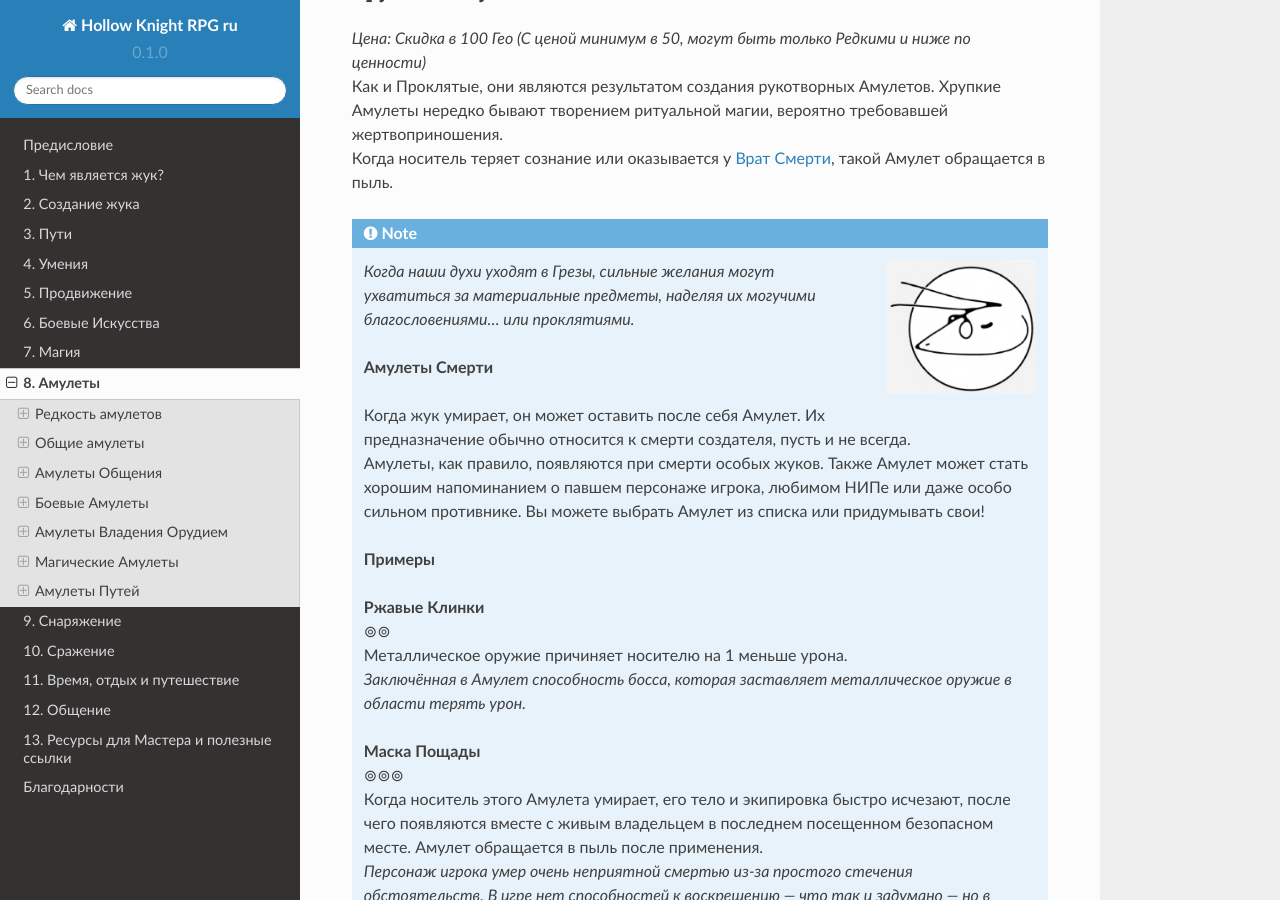
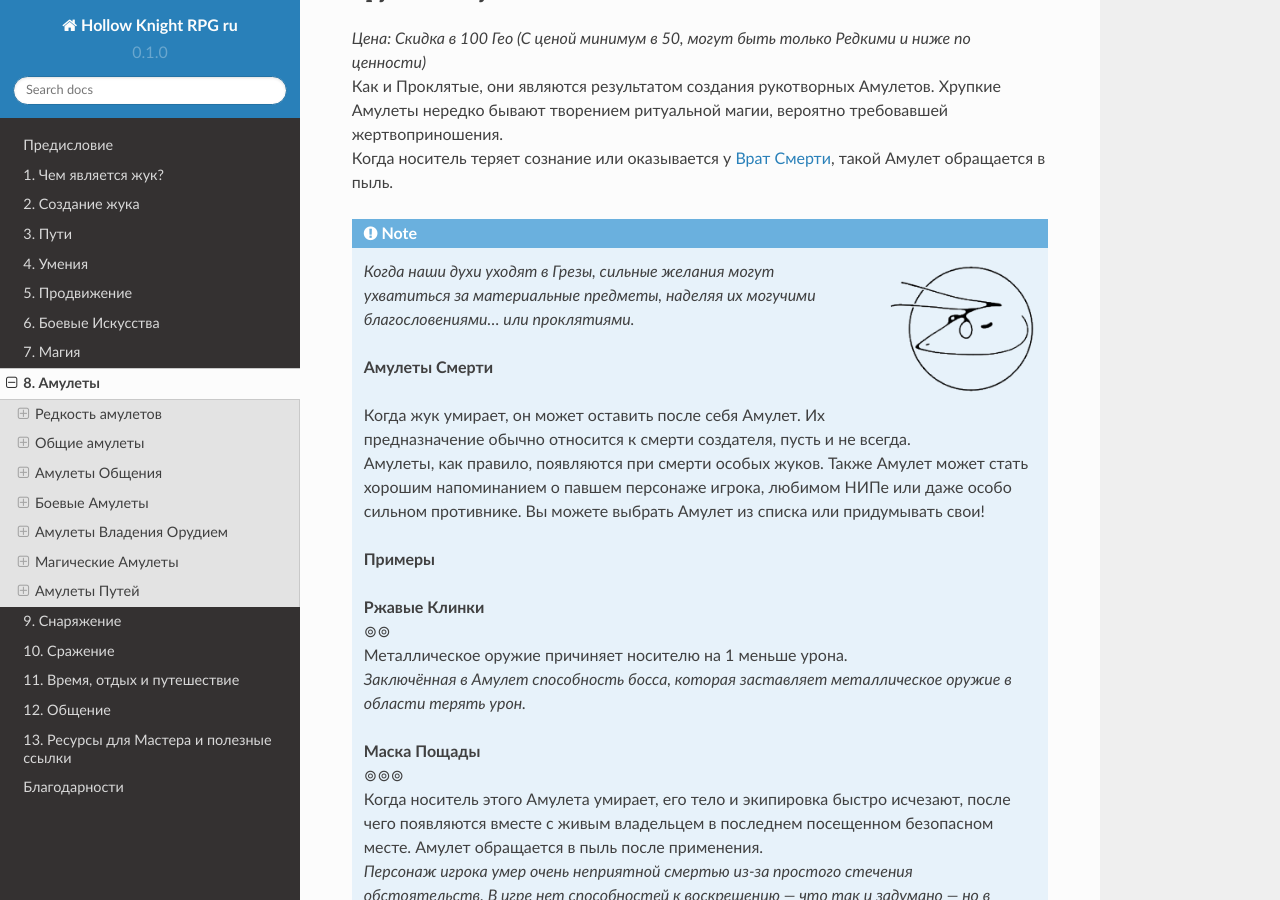
Before and after one commit to LazySelkie/hollow-knight-rpg-ru, a Sphinx documentation site: the page built from docs/source/charms.rst, in a window 1280 px wide and 900 px high, scrolled down 1427 px. Built offline with Sphinx 7.4.7 and the Read the Docs theme 2.0.0, drawn with Linux system fonts in a browser that asks for light colours.

Commit message:
картинки

```diff
--- a/docs/source/charms.rst
+++ b/docs/source/charms.rst
@@ -47,7 +47,7 @@
 
 .. note::
 
-   .. figure:: images/Limn.jpg
+   .. figure:: images/Limn.png
       :width: 150 px
       :alt: Лимн
       :align: right
@@ -702,7 +702,7 @@
 
 .. note::
 
-   .. figure:: images/Limn.jpg
+   .. figure:: images/Limn.png
       :width: 150 px
       :alt: Лимн
       :align: right
--- a/docs/source/combat.rst
+++ b/docs/source/combat.rst
@@ -110,7 +110,7 @@
 
 .. note::
 
-   .. figure:: images/Limn.jpg
+   .. figure:: images/Limn.png
       :width: 150 px
       :alt: Лимн
       :align: right
--- a/docs/source/equipment.rst
+++ b/docs/source/equipment.rst
@@ -35,7 +35,7 @@
 
 .. note::
 
-   .. figure:: images/Limn.jpg
+   .. figure:: images/Limn.png
       :width: 150 px
       :alt: Лимн
       :align: right
@@ -558,7 +558,7 @@
 
 .. note::
 
-   .. figure:: images/Limn.jpg
+   .. figure:: images/Limn.png
       :width: 150 px
       :alt: Лимн
       :align: right
--- a/docs/source/magic.rst
+++ b/docs/source/magic.rst
@@ -34,7 +34,7 @@
 
 .. note::
 
-   .. figure:: images/Limn.jpg
+   .. figure:: images/Limn.png
       :width: 150 px
       :alt: Лимн
       :align: right
```
Also changed, not shown: docs/source/building your bug.rst (+9 -7 lines), docs/source/images/Limn.png (added).
